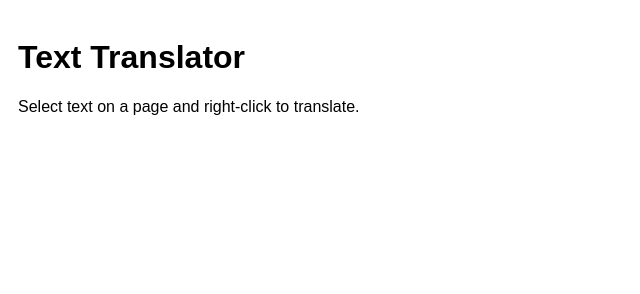
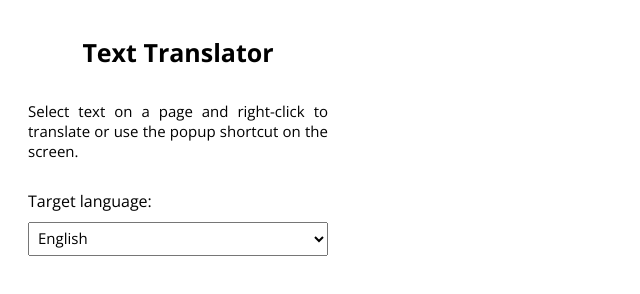
Before and after one commit to ricardoliveira5ro/Translate-Extension, a browser extension: page src/index.html in a window 1280 px wide. Shown: the whole page, without its empty margins (0-640 px from the left). Drawn offline with nearby package versions, Linux system fonts and the light colour scheme.

Commit message:
extension popup

```diff
--- /dev/null
+++ b/src/index-script.js
@@ -0,0 +1,3 @@
+document.getElementById('language-select').addEventListener('change', function() {
+    var selectedLanguage = this.value;
+});
--- /dev/null
+++ b/src/index-styles.css
@@ -0,0 +1,57 @@
+@import url('https://fonts.googleapis.com/css2?family=Open+Sans:ital,wght@0,300..800;1,300..800&display=swap');
+
+body {
+    padding: 10px 20px;
+}
+
+.home {
+    display: flex;
+    flex-direction: column;
+    width: 300px;
+    justify-items: center;
+    align-items: center;
+}
+
+.home > h1 {
+    color: black;
+    font-size: 25px;
+    font-family: "Open Sans", sans-serif;
+    font-optical-sizing: auto;
+    font-weight: 700;
+    font-style: normal;
+}
+
+.home > p {
+    color: black;
+    font-size: 15px;
+    font-family: "Open Sans", sans-serif;
+    font-optical-sizing: auto;
+    font-weight: 300;
+    font-style: normal;
+    text-align: justify;
+}
+
+.language {
+    display: flex;
+    flex-direction: column;
+    width: 100%;
+    row-gap: 10px;
+}
+
+.language > label {
+    margin-top: 14px;
+    font-family: "Open Sans", sans-serif;
+    font-weight: 400;
+}
+
+.language > select:focus {
+    outline: none;
+}
+
+#language-select {
+    font-size: 15px;
+    padding: 5px;
+    font-family: "Open Sans", sans-serif;
+    width: 100%;
+    margin-bottom: 15px;
+}
--- a/src/index.html
+++ b/src/index.html
@@ -1,16 +1,25 @@
 <!DOCTYPE html>
 <html>
   <head>
+    <link rel="stylesheet" type="text/css" href="index-styles.css" />
     <title>Text Translator</title>
-    <style>
-      body {
-        font-family: Arial, sans-serif;
-        padding: 10px;
-      }
-    </style>
   </head>
   <body>
-    <h1>Text Translator</h1>
-    <p>Select text on a page and right-click to translate.</p>
+    <div class="home">
+      <h1>Text Translator</h1>
+      <p>Select text on a page and right-click to translate or use the popup shortcut on the screen.</p>
+      <div class="language">
+        <label for="language-select">Target language:</label>
+        <select id="language-select">
+          <option value="en">English</option>
+          <option value="es">Spanish</option>
+          <option value="fr">French</option>
+          <option value="de">German</option>
+          <option value="zh">Chinese</option>
+          <option value="ja">Japanese</option>
+          <option value="ru">Russian</option>
+        </select>
+      </div>
+    </div>
   </body>
 </html>
```
